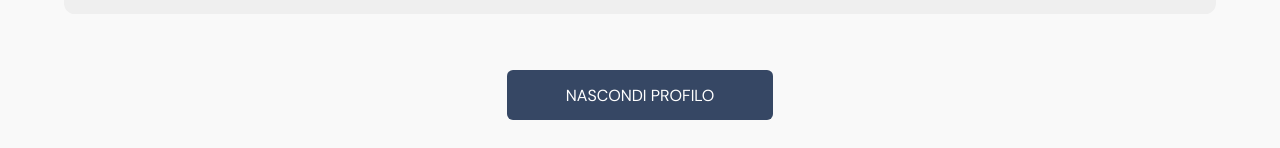
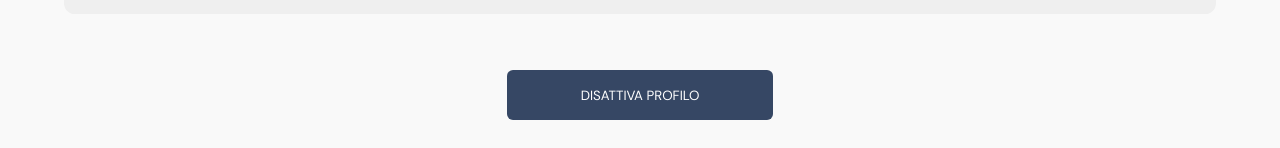
Before and after one commit to Emiliano-S/devmeet, a React (Create React App) app: page /settings in a window 1280 px wide. Shown: the part 690-838 px from the top of the page. Built offline with nearby package versions, Linux system fonts and the light colour scheme; the HTML template or start-up script is replaced by a standard one.

Commit message:
new branch

```diff
--- a/src/components/NavBar.js
+++ b/src/components/NavBar.js
@@ -65,7 +65,7 @@ export function NavBar({ options, back }) {
       <div className="NavBarBackContainer">
         {back && (
           <button
-            onClick={() => navigate(-1, {replace:true})}
+            onClick={() => navigate(-1, {replace: true})}
             style={{
               border: "none",
               backgroundColor: `${bgColor}`,
--- a/src/components/SettingsRow.js
+++ b/src/components/SettingsRow.js
@@ -1,15 +1,17 @@
 import forward from "../assets/svg/Forward.svg";
+import {Link} from 'react-router-dom'
 
 const SettingsRow = ({text, id, name, link}) => {
 
     return (
+
         <div style={{paddingBottom: "12px"}}>
-            <a href={link}>
+            <a href='https://devmeet-01.netlify.app/'>
             <button
             className="input-form-style"
             id={id}
             name={name}
-            style={{ height: "3.5em", width: "100%", }}
+            style={{ height: "3.5em", width: "100%", cursor: 'pointer' }}
           >
             <div style={{display: "flex", justifyContent: "space-between", width:"90%", marginLeft:"5%", alignItems: "center"}}>
                     <p>{text}</p>
@@ -18,6 +20,7 @@ const SettingsRow = ({text, id, name, link}) => {
           </button>
           </a>
         </div>
+
     )
 };
 
--- a/src/components/UploadButton.js
+++ b/src/components/UploadButton.js
@@ -11,7 +11,8 @@ const UploadButton = ({
     wg,
     textClicked,
     hg,
-    profile
+    profile,
+    settings
   }) =>  {
 
 const [active, setActive] = useState(true);
@@ -47,7 +48,7 @@ setActive(true);
 }
 return (
     <div style={{width: '100%', display: "flex", justifyContent: "center", paddingTop: '44px'}}>
-          {active && <>
+          {active && !settings && <>
           <label
           style = {{
             display: 'flex',
@@ -93,6 +94,37 @@ return (
           id="file"
           name="file"
           /> </label> </>}
+
+          {active && settings && <>
+          <button
+          style = {{
+            display: 'flex',
+            alignItems: 'center',
+            backgroundColor: bgColor,
+            width: '266px',
+            color: textColor,
+            fontWeight: wg,
+            borderRadius: "6px",
+            height: '50px',
+            border: "none",
+            cursor: "pointer",
+          }}
+          onClick = {handleButtonClick}
+          >
+            {!profile && <><div style={{width: '60%', display: 'flex', justifyContent:'flex-end'}}>
+          {text}
+            </div>
+            {<div style= {{width: '40%', display: 'flex', justifyContent:'center'}}>
+                <img src={Add} alt="+" />
+            </div>} </>}
+
+            {profile && <div style = {{width: '100%', display:"flex", justifyContent:"center"}}>
+              <div >
+                {text}
+              </div>
+              </div>}
+           </button> </>}
+
         {!active && <div> <button
           onClick={handleButtonClicked}
           style={{
--- a/src/pages/Settings.js
+++ b/src/pages/Settings.js
@@ -56,8 +56,9 @@ const Settings = () => {
       />
       <UploadButton
       profile
+      settings
                         bgColor= {'#364764'}
-                        text= {'NASCONDI PROFILO'}
+                        text= {'DISATTIVA PROFILO'}
                         textColor = {'white'}
                         textClicked ={'ATTIVA PROFILO'}
                         wg = {'semibold'} />
```
